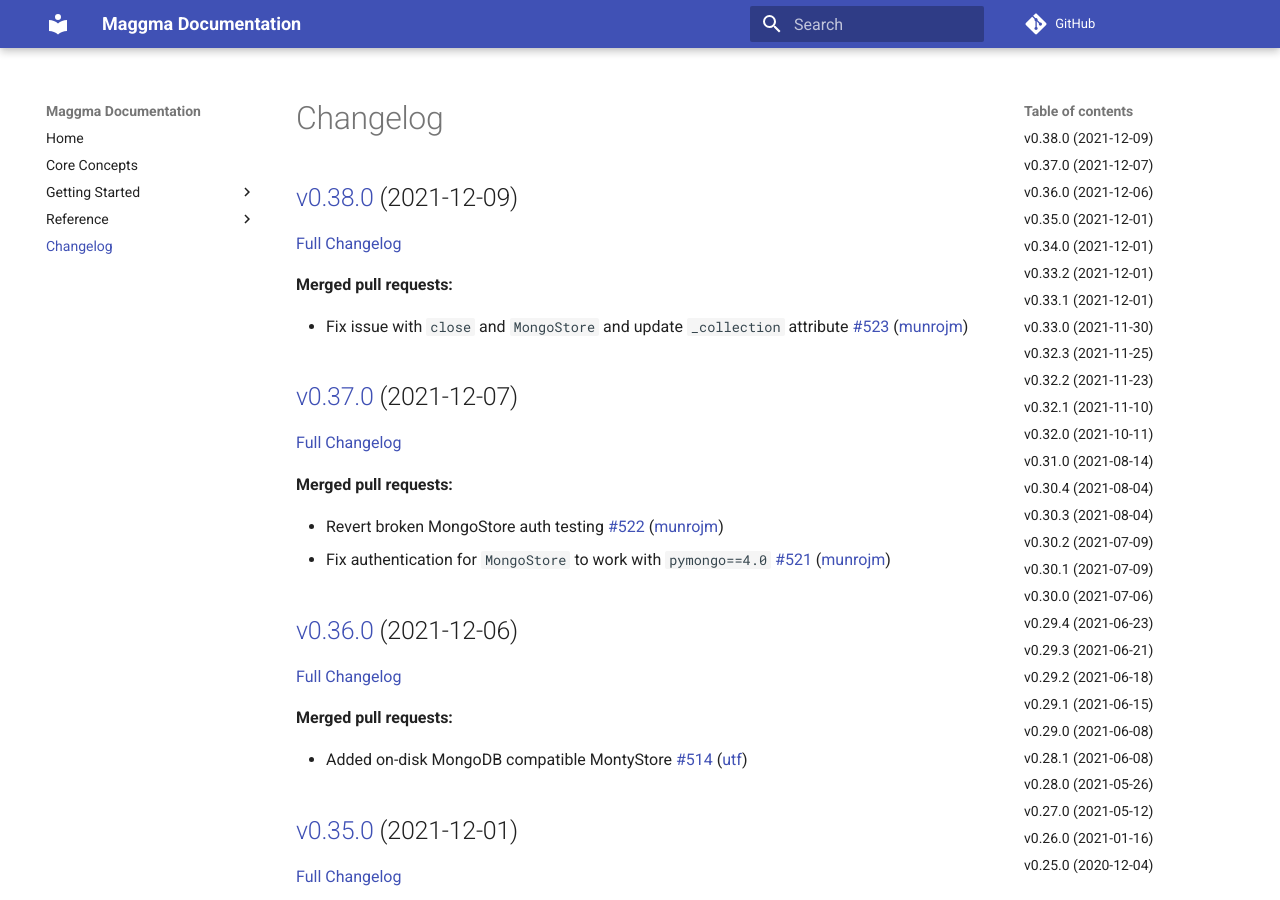
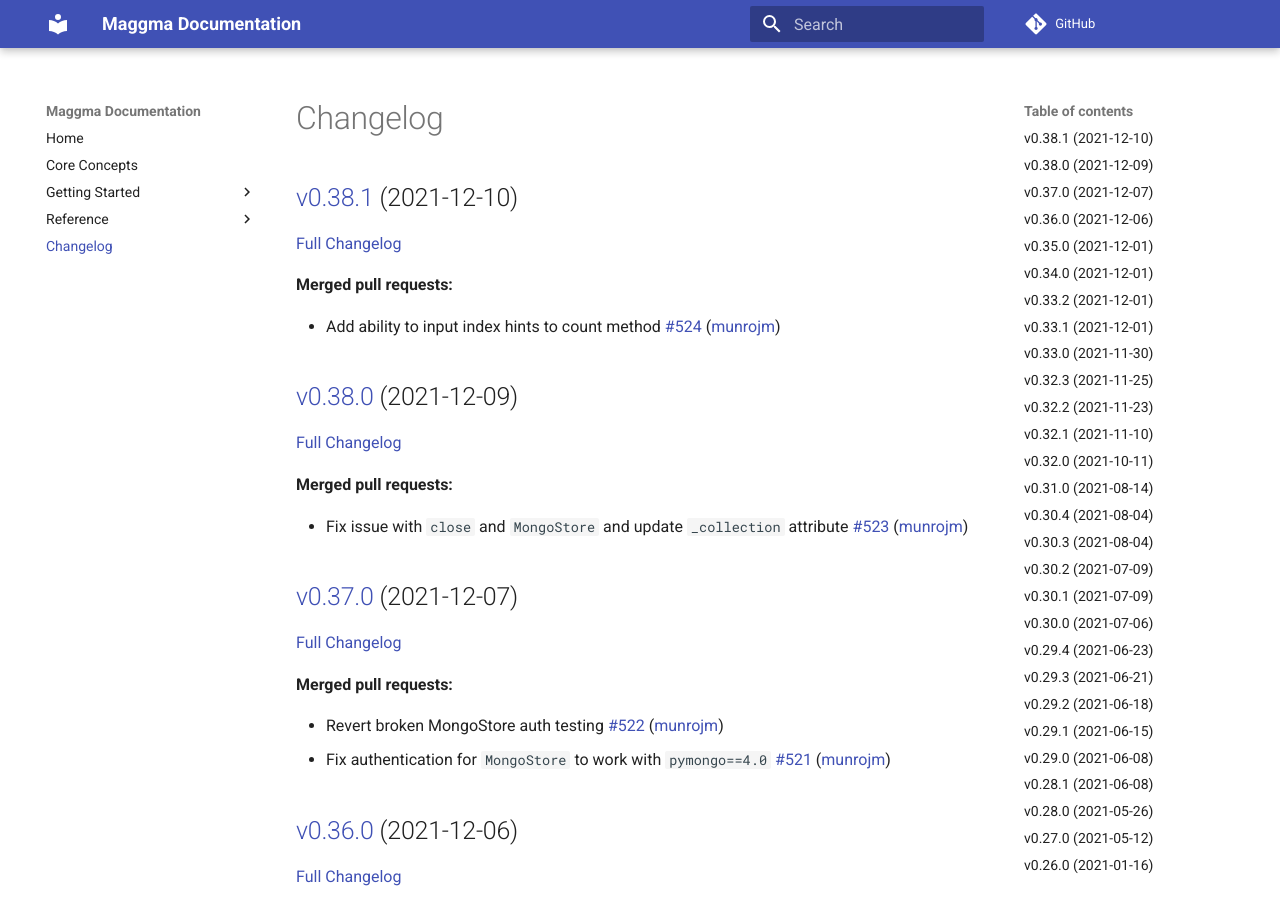
Before and after one commit to materialsproject/maggma, an MkDocs documentation site: the page built from docs/CHANGELOG.md, in a window 1280 px wide and 900 px high. Built offline with MkDocs 1.6.1 and Material for MkDocs 9.7.7, drawn with Linux system fonts in a browser that asks for light colours; comment, search, counter and statistics services are not loaded.

Commit message:
Updated CHANGELOG.md

```diff
--- a/docs/CHANGELOG.md
+++ b/docs/CHANGELOG.md
@@ -1,4 +1,12 @@
 # Changelog
+
+## [v0.38.1](https://github.com/materialsproject/maggma/tree/v0.38.1) (2021-12-10)
+
+[Full Changelog](https://github.com/materialsproject/maggma/compare/v0.38.0...v0.38.1)
+
+**Merged pull requests:**
+
+- Add ability to input index hints to count method [\#524](https://github.com/materialsproject/maggma/pull/524) ([munrojm](https://github.com/munrojm))
 
 ## [v0.38.0](https://github.com/materialsproject/maggma/tree/v0.38.0) (2021-12-09)
 
```
